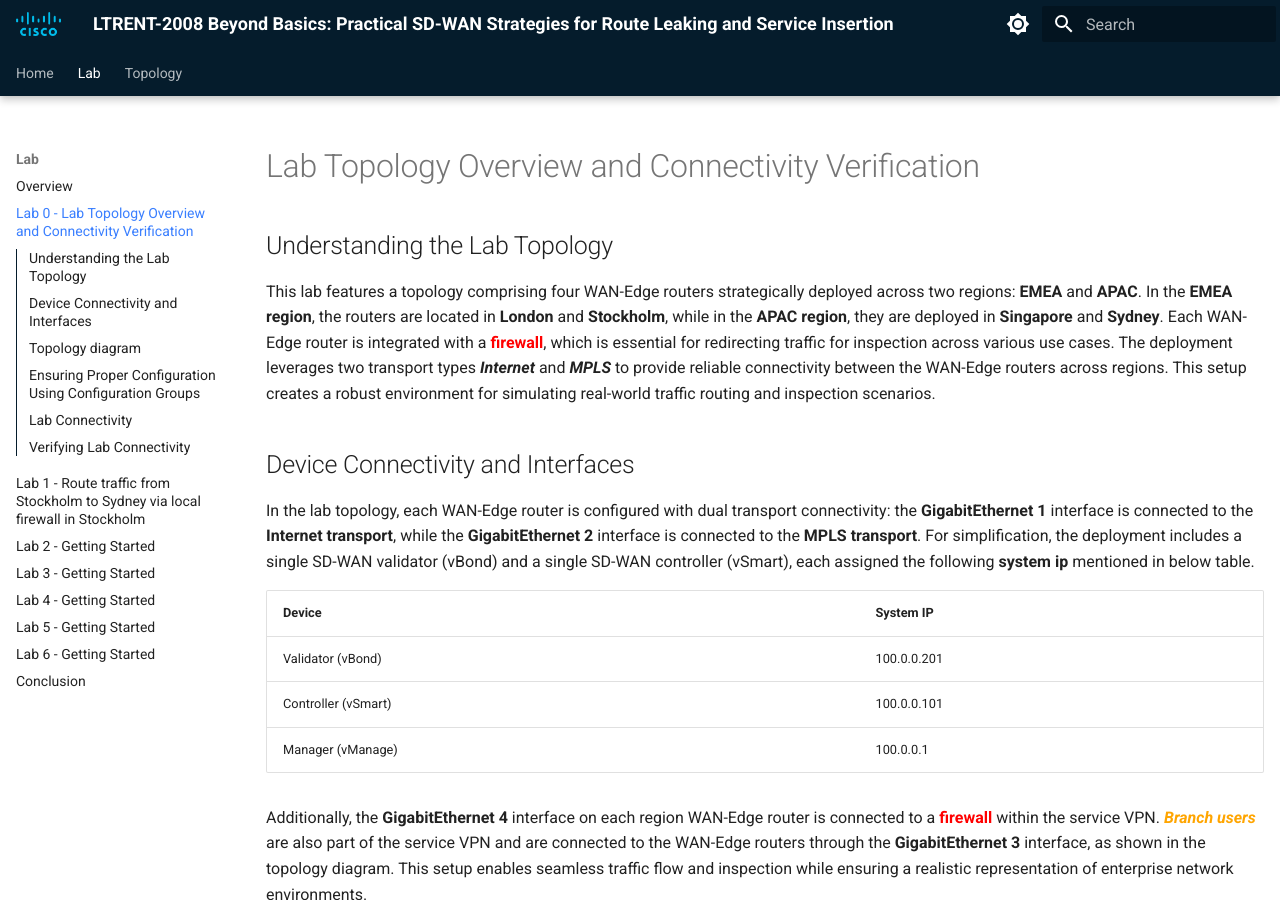
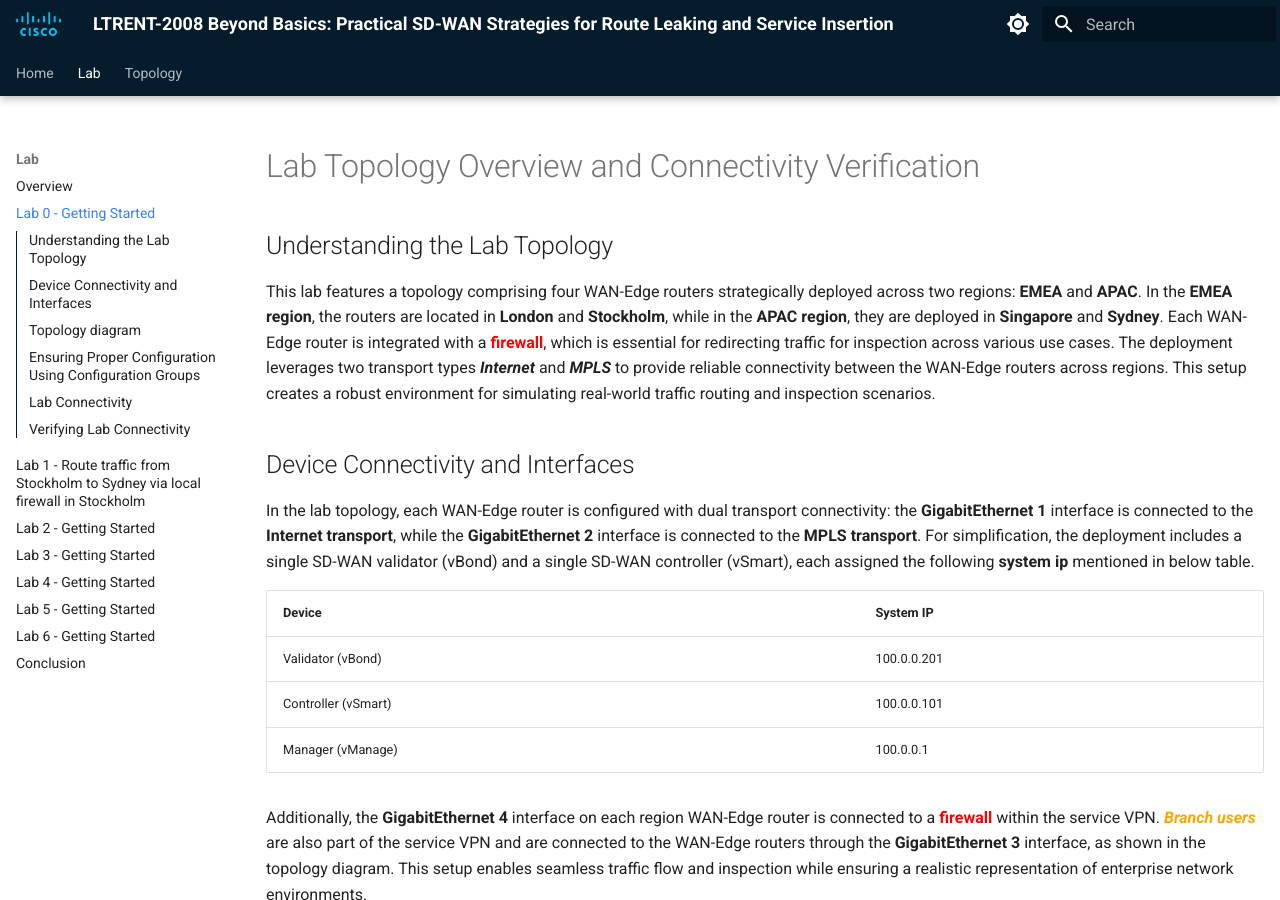
Before and after one commit to ciscodocs/ltrent-2008-clemea25, an MkDocs documentation site: the page built from docs/lab0_getting_started.md, in a window 1280 px wide and 900 px high. Built offline with MkDocs 1.6.1 and Material for MkDocs 9.7.7, drawn with Linux system fonts in a browser that asks for light colours.

Commit message:
Lab 0 Task finalized.

```diff
--- a/mkdocs.yml
+++ b/mkdocs.yml
@@ -79,7 +79,7 @@ nav:
   - Home: index.md
   - Lab:
       - Overview: overview.md
-      - Lab 0 - Lab Topology Overview and Connectivity Verification: lab0_getting_started.md
+      - Lab 0 - Getting Started: lab0_getting_started.md
       - Lab 1 - Route traffic from Stockholm to Sydney via local firewall in Stockholm: lab1_getting_started.md
       - Lab 2 - Getting Started: lab2_getting_started.md
       - Lab 3 - Getting Started: lab3_getting_started.md
```
